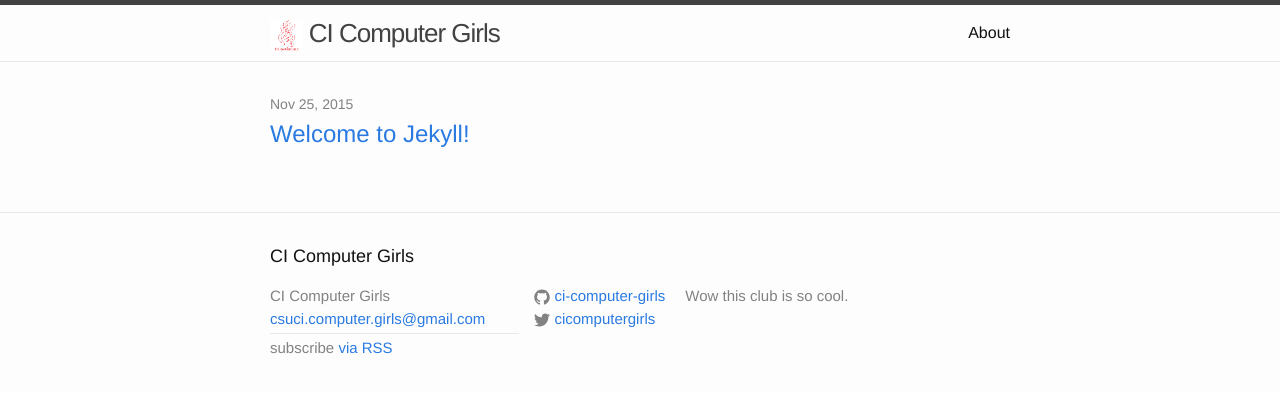
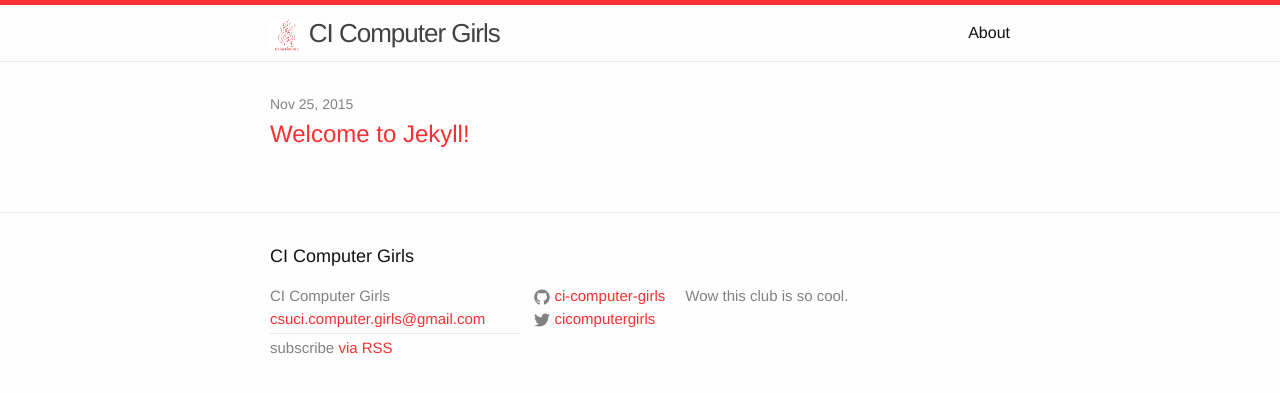
Before and after one commit to CI-Computer-Girls/ci-computer-girls.github.io, a Jekyll site: the page built from index.html, in a window 1280 px wide. Shown: the top 393 px of the page. Built offline with Jekyll 4.4.1, drawn with Linux system fonts in a browser that asks for light colours.

Commit message:
change brand color

```diff
--- a/_sass/_layout.scss
+++ b/_sass/_layout.scss
@@ -2,7 +2,7 @@
  * Site header
  */
 .site-header {
-    border-top: 5px solid $grey-color-dark;
+    border-top: 5px solid $brand-color;
     border-bottom: 1px solid $grey-color-light;
     min-height: 56px;
 
--- a/css/main.scss
+++ b/css/main.scss
@@ -16,7 +16,7 @@
 
 $text-color:       #111;
 $background-color: #fdfdfd;
-$brand-color:      #2a7ae2;
+$brand-color:      #f53131;
 
 $grey-color:       #828282;
 $grey-color-light: lighten($grey-color, 40%);
```
